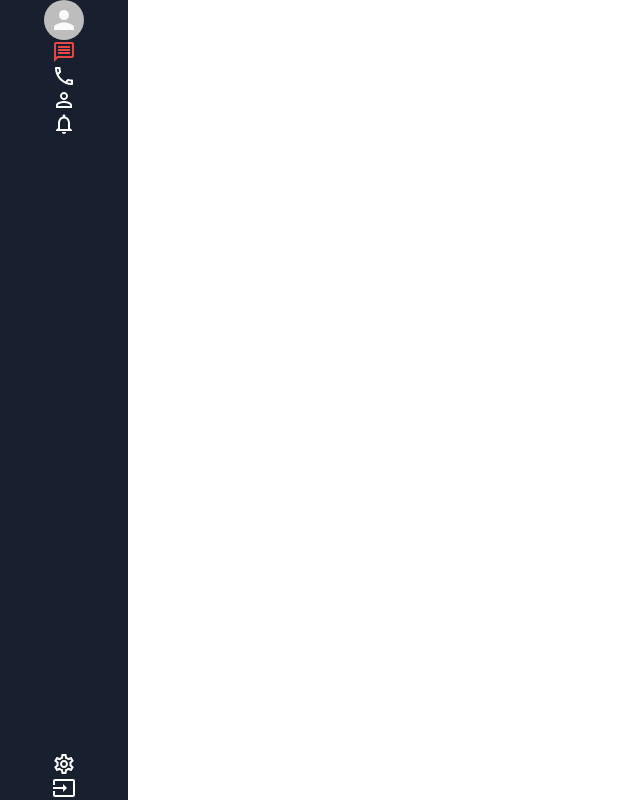
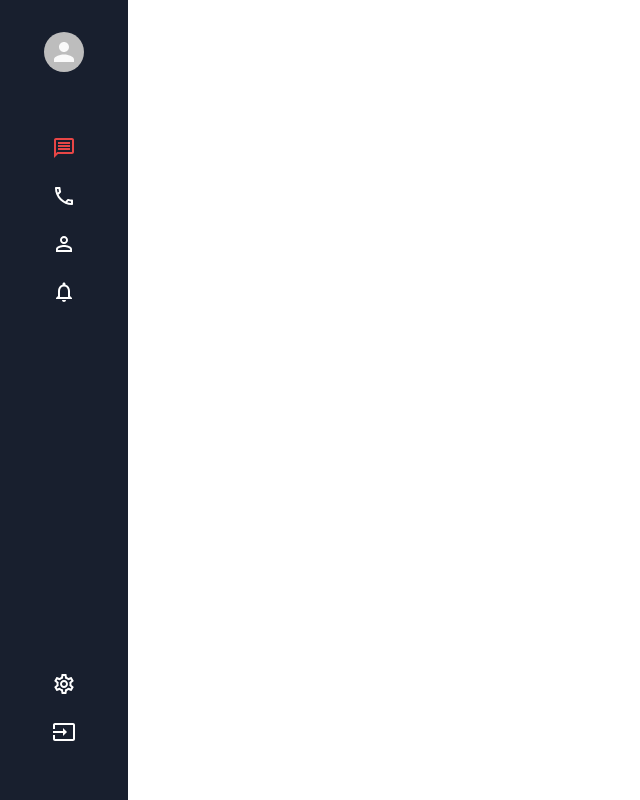
Before and after one commit to jremy813/chatme, a React (Create React App) app: page / in a window 1280 px wide. Shown: the whole page, without its empty margins (0-640 px from the left). Built offline with nearby package versions, Linux system fonts and the light colour scheme.

Commit message:
finished styling for sidebar component

```diff
--- a/src/Sidebar.css
+++ b/src/Sidebar.css
@@ -11,22 +11,27 @@
   display: flex;
   flex-direction: column;
   align-items: center;
+  margin-top: 2rem;
 }
 
 .sidebar__bottom {
   display: flex;
   flex-direction: column;
   align-items: center;
+  margin-bottom: 2rem;
 }
 
 .sidebar__top .MuiSvgIcon-root:nth-child(2) {
   color: #e84646;
+  margin-top: 4rem;
 }
 
 .sidebar__top > .MuiSvgIcon-root {
   color: white;
+  margin-bottom: 1.5rem;
 }
 
 .sidebar__bottom > .MuiSvgIcon-root {
   color: white;
+  margin-bottom: 1.5rem;
 }
```
